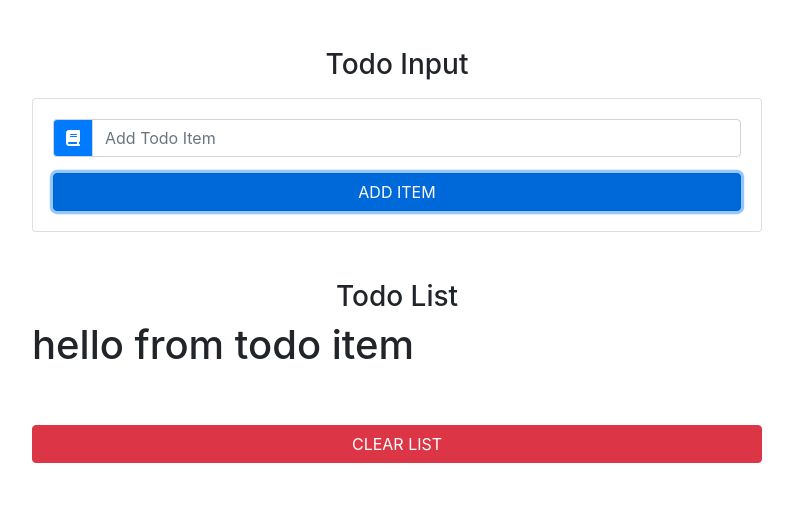
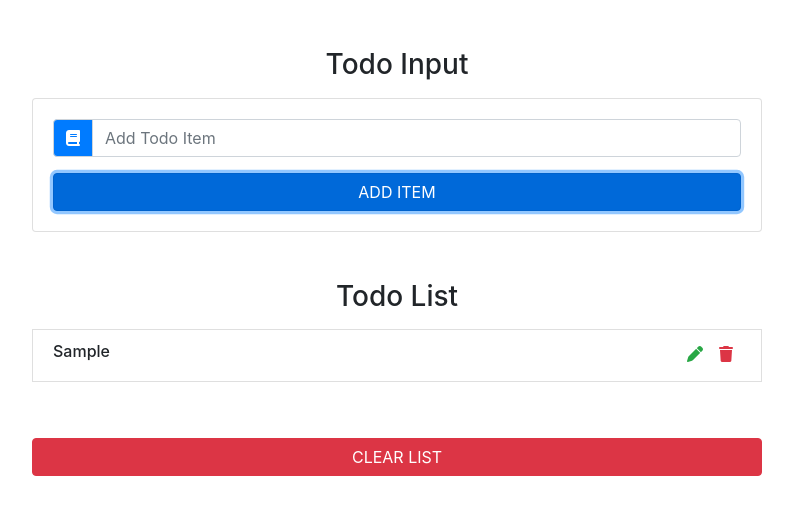
Before and after one commit to Nilutpal-Gogoi/React-todo-list, a React (Create React App) app: page / in a window 1280 px wide. Both pictures are taken after typing "Sample" into the empty fields and a click on the button "ADD ITEM". Shown: the top 514 px of the page, without its empty margins (243-1036 px from the left). Built offline with nearby package versions, Linux system fonts and the light colour scheme.

Commit message:
Clear Item and Delete Item

```diff
--- a/src/App.js
+++ b/src/App.js
@@ -29,12 +29,20 @@
       item:'',
       id: uudiv4(),
       editItem: false
-    },
-    ()=> console.log(this.state));
+    });
 
   }
-  clearList = () => {console.log('clear list')}
-  handleDelete = (id) => {console.log(`handle edit ${id}`)}
+  clearList = () => {
+    this.setState({
+      items: []
+    });
+  };
+  handleDelete = (id) => {
+    const filteredItems = this.state.items.filter(item=>item.id !== id);
+    this.setState({
+      items: filteredItems
+    });
+  };
   handleEdit = (id) => {console.log(`edit ${id}`)}
 
   render() {
--- a/src/components/TodoItem.js
+++ b/src/components/TodoItem.js
@@ -2,10 +2,19 @@
 
 export default class TodoItem extends Component {
   render() {
+      const {title, handleDelete, handleEdit} = this.props
     return (
-      <h1>
-        hello from todo item
-      </h1>
+      <li className="list-group-item text-capitalize d-flex justify-content-between my-2">
+        <h6>{title}</h6>
+        <div className="todo-icon">
+          <span className="mx-2 text-success" onClick={handleEdit} >
+            <i className="fas fa-pen"></i>
+          </span>
+          <span className="mx-2 text-danger" onClick={handleDelete} >
+            <i className="fas fa-trash"></i>
+          </span>
+        </div>
+      </li>
     )
   }
 }
```
Also changed, not shown: src/components/TodoList.js (line endings or trailing spaces).
